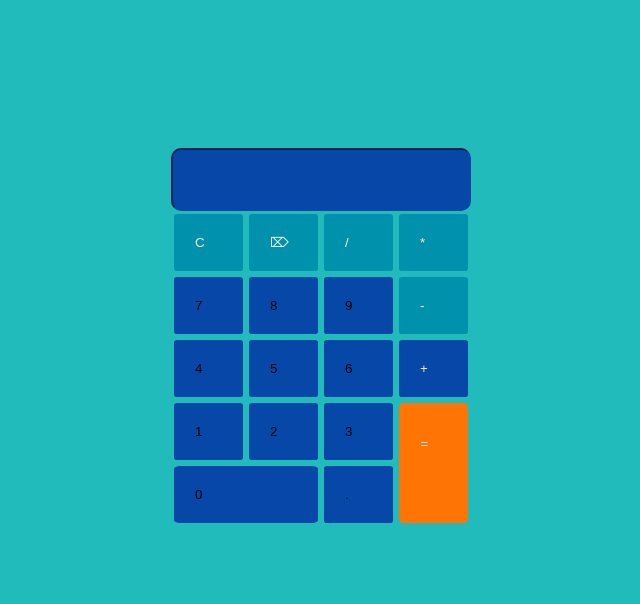
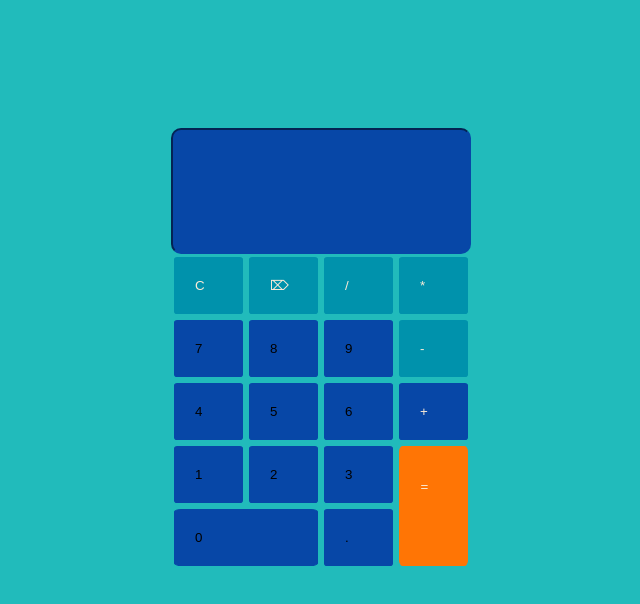
Before and after one commit to Mahin-Abrar/Calculator, a plain HTML site: page index.html in a window 1280 px wide. Shown: the whole page, without its empty margins (319-959 px from the left). Drawn offline with nearby package versions, Linux system fonts and the light colour scheme.

Commit message:
responsive

```diff
--- a/style.css
+++ b/style.css
@@ -5,7 +5,7 @@
     display: grid;
     width: 300px;
     margin: auto auto;
-    margin-top: 40px;
+    margin-top: 20px;
     /* justify-content: center;
     align-items:center;
     flex-direction: column;
@@ -29,6 +29,7 @@ body{
    font-size: 20px;
    text-align: center;
    grid-column: span 4;
+   grid-row: span 2;
 }
 .button{
     grid-column: span 1;
```
